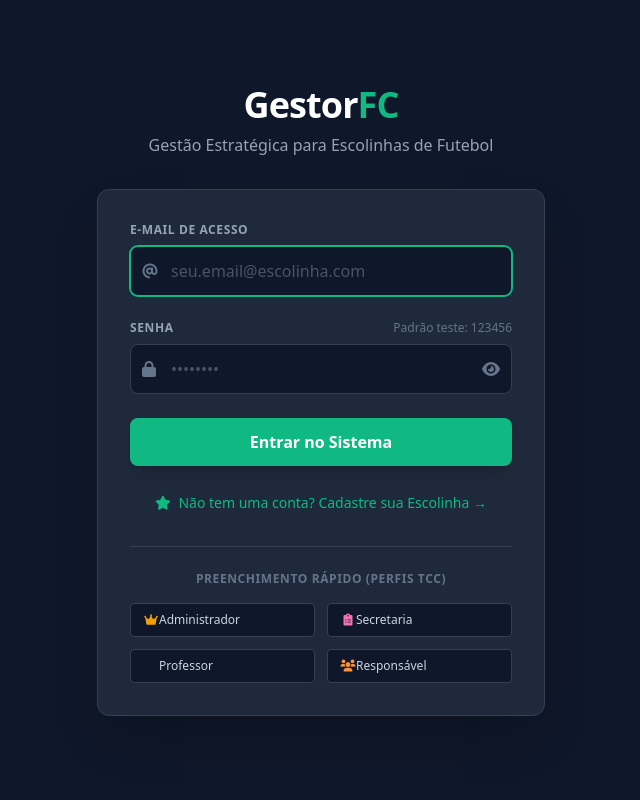
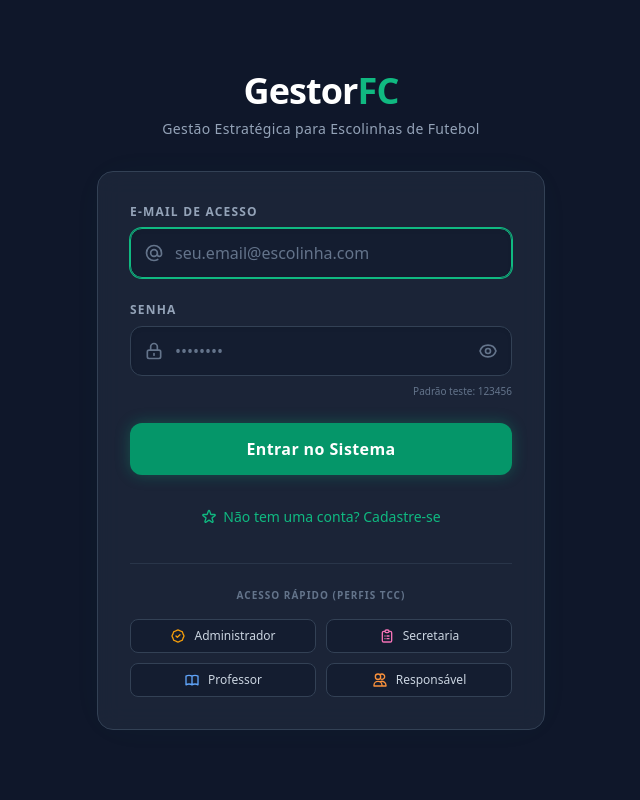
Before and after one commit to KamiJapa/tcc-escolinha-futebol, a PHP site: page /login.php in a window 1280 px wide. Shown: the whole page, without its empty margins (319-959 px from the left). Run offline with PHP 8.4, Linux system fonts and the light colour scheme; some libraries are stand-ins or nearby versions.

Commit message:
design melhorado da tela

```diff
--- a/login.php
+++ b/login.php
@@ -33,81 +33,101 @@ if ($_SERVER['REQUEST_METHOD'] === 'POST') {
     <meta name="viewport" content="width=device-width, initial-scale=1.0">
     <title>Login - GestorFC</title>
     <script src="https://cdn.tailwindcss.com"></script>
-    <link href="https://cdnjs.cloudflare.com/ajax/libs/font-awesome/6.0.0/css/all.min.css" rel="stylesheet">
-    <style>
-        body { background-color: #0f172a; } /* slate-900 */
-        .glass-panel {
-            background-color: #1e293b; /* slate-800 */
-            border: 1px solid #334155; /* slate-700 */
-        }
-    </style>
 </head>
-<body class="flex flex-col items-center justify-center min-h-screen text-slate-300">
+<body class="bg-slate-900 flex flex-col items-center justify-center min-h-screen text-slate-300 p-4 font-sans">
 
     <div class="mb-8 text-center">
         <h1 class="text-4xl font-extrabold text-white tracking-tight mb-2">Gestor<span class="text-emerald-500">FC</span></h1>
-        <p class="text-slate-400">Gestão Estratégica para Escolinhas de Futebol</p>
+        <p class="text-slate-400 text-sm tracking-wide">Gestão Estratégica para Escolinhas de Futebol</p>
     </div>
 
-    <div class="w-full max-w-md glass-panel p-8 rounded-xl shadow-2xl">
+    <div class="w-full max-w-md bg-slate-800/80 backdrop-blur-md border border-slate-700 p-8 rounded-2xl shadow-[0_0_40px_-10px_rgba(0,0,0,0.7)] shadow-emerald-500/5">
         <?php if ($error): ?>
-            <div class="bg-red-500/10 border border-red-500/50 text-red-500 px-4 py-3 rounded mb-6 text-sm flex items-center">
-                <i class="fas fa-exclamation-circle mr-2"></i> <?php echo htmlspecialchars($error); ?>
+            <div class="bg-red-500/10 border border-red-500/30 text-red-400 px-4 py-3 rounded-lg mb-6 text-sm flex items-center shadow-sm">
+                <svg xmlns="http://www.w3.org/2000/svg" class="h-5 w-5 mr-3 flex-shrink-0" fill="none" viewBox="0 0 24 24" stroke="currentColor" stroke-width="2">
+                  <path stroke-linecap="round" stroke-linejoin="round" d="M12 8v4m0 4h.01M21 12a9 9 0 11-18 0 9 9 0 0118 0z" />
+                </svg>
+                <?php echo htmlspecialchars($error); ?>
             </div>
         <?php endif; ?>
 
         <form method="POST" action="login.php" class="space-y-6">
             <div>
-                <label for="email" class="block text-xs font-semibold text-slate-400 uppercase tracking-wider mb-2">E-mail de Acesso</label>
+                <label for="email" class="block text-xs font-bold text-slate-400 uppercase tracking-widest mb-2">E-mail de Acesso</label>
                 <div class="relative">
-                    <div class="absolute inset-y-0 left-0 pl-3 flex items-center pointer-events-none text-slate-500">
-                        <i class="fas fa-at"></i>
+                    <div class="absolute inset-y-0 left-0 pl-3.5 flex items-center pointer-events-none text-slate-500">
+                        <svg xmlns="http://www.w3.org/2000/svg" class="h-5 w-5" fill="none" viewBox="0 0 24 24" stroke="currentColor" stroke-width="2">
+                          <path stroke-linecap="round" stroke-linejoin="round" d="M16 12a4 4 0 10-8 0 4 4 0 008 0zm0 0v1.5a2.5 2.5 0 005 0V12a9 9 0 10-9 9m4.5-1.206a8.959 8.959 0 01-4.5 1.207" />
+                        </svg>
                     </div>
-                    <input type="email" id="email" name="email" class="w-full pl-10 pr-4 py-3 bg-slate-900 border border-slate-700 rounded-lg focus:outline-none focus:border-emerald-500 focus:ring-1 focus:ring-emerald-500 text-white placeholder-slate-600 transition-colors" placeholder="seu.email@escolinha.com" required autofocus>
+                    <input type="email" id="email" name="email" class="w-full pl-11 pr-4 py-3 bg-slate-900/50 border border-slate-700 rounded-xl focus:outline-none focus:border-emerald-500 focus:ring-1 focus:ring-emerald-500 text-white placeholder-slate-500 transition-all shadow-inner" placeholder="seu.email@escolinha.com" required autofocus>
                 </div>
             </div>
 
             <div>
                 <div class="flex justify-between items-center mb-2">
-                    <label for="password" class="block text-xs font-semibold text-slate-400 uppercase tracking-wider">Senha</label>
-                    <span class="text-xs text-slate-500">Padrão teste: 123456</span>
+                    <label for="password" class="block text-xs font-bold text-slate-400 uppercase tracking-widest">Senha</label>
                 </div>
                 <div class="relative">
-                    <div class="absolute inset-y-0 left-0 pl-3 flex items-center pointer-events-none text-slate-500">
-                        <i class="fas fa-lock"></i>
+                    <div class="absolute inset-y-0 left-0 pl-3.5 flex items-center pointer-events-none text-slate-500">
+                        <svg xmlns="http://www.w3.org/2000/svg" class="h-5 w-5" fill="none" viewBox="0 0 24 24" stroke="currentColor" stroke-width="2">
+                          <path stroke-linecap="round" stroke-linejoin="round" d="M12 15v2m-6 4h12a2 2 0 002-2v-6a2 2 0 00-2-2H6a2 2 0 00-2 2v6a2 2 0 002 2zm10-10V7a4 4 0 00-8 0v4h8z" />
+                        </svg>
                     </div>
-                    <input type="password" id="password" name="password" class="w-full pl-10 pr-10 py-3 bg-slate-900 border border-slate-700 rounded-lg focus:outline-none focus:border-emerald-500 focus:ring-1 focus:ring-emerald-500 text-white placeholder-slate-600 transition-colors" placeholder="••••••••" required>
-                    <div class="absolute inset-y-0 right-0 pr-3 flex items-center cursor-pointer text-slate-500 hover:text-slate-300" onclick="togglePassword()">
-                        <i class="fas fa-eye" id="eye-icon"></i>
+                    <input type="password" id="password" name="password" class="w-full pl-11 pr-11 py-3 bg-slate-900/50 border border-slate-700 rounded-xl focus:outline-none focus:border-emerald-500 focus:ring-1 focus:ring-emerald-500 text-white placeholder-slate-500 transition-all shadow-inner" placeholder="••••••••" required>
+                    <div class="absolute inset-y-0 right-0 pr-3.5 flex items-center cursor-pointer text-slate-500 hover:text-slate-300 transition-colors" onclick="togglePassword()">
+                        <svg id="eye-icon" xmlns="http://www.w3.org/2000/svg" class="h-5 w-5" fill="none" viewBox="0 0 24 24" stroke="currentColor" stroke-width="2">
+                          <path stroke-linecap="round" stroke-linejoin="round" d="M15 12a3 3 0 11-6 0 3 3 0 016 0z" />
+                          <path stroke-linecap="round" stroke-linejoin="round" d="M2.458 12C3.732 7.943 7.523 5 12 5c4.478 0 8.268 2.943 9.542 7-1.274 4.057-5.064 7-9.542 7-4.477 0-8.268-2.943-9.542-7z" />
+                        </svg>
+                        <svg id="eye-slash-icon" xmlns="http://www.w3.org/2000/svg" class="h-5 w-5 hidden" fill="none" viewBox="0 0 24 24" stroke="currentColor" stroke-width="2">
+                          <path stroke-linecap="round" stroke-linejoin="round" d="M13.875 18.825A10.05 10.05 0 0112 19c-4.478 0-8.268-2.943-9.543-7a9.97 9.97 0 011.563-3.029m5.858.908a3 3 0 114.243 4.243M9.878 9.878l4.242 4.242M9.88 9.88l-3.29-3.29m7.532 7.532l3.29 3.29M3 3l3.59 3.59m0 0A9.953 9.953 0 0112 5c4.478 0 8.268 2.943 9.543 7a10.025 10.025 0 01-4.132 5.411m0 0L21 21" />
+                        </svg>
                     </div>
                 </div>
+                <p class="text-[10px] text-slate-500 mt-2 text-right">Padrão teste: 123456</p>
             </div>
 
-            <button type="submit" class="w-full bg-emerald-500 hover:bg-emerald-600 text-white font-bold py-3 px-4 rounded-lg shadow-lg transition-colors focus:outline-none focus:ring-2 focus:ring-emerald-500 focus:ring-offset-2 focus:ring-offset-slate-900">
+            <button type="submit" class="w-full bg-emerald-600 hover:bg-emerald-500 text-white font-bold py-3.5 px-4 rounded-xl shadow-[0_0_15px_rgba(16,185,129,0.3)] hover:shadow-[0_0_20px_rgba(16,185,129,0.5)] transition-all duration-200 focus:outline-none focus:ring-2 focus:ring-emerald-500 focus:ring-offset-2 focus:ring-offset-slate-900 tracking-wide">
                 Entrar no Sistema
             </button>
 
-            <div class="text-center mt-4">
-                <a href="#" class="text-sm text-emerald-500 hover:text-emerald-400 transition-colors">
-                    <i class="fas fa-star mr-1"></i> Não tem uma conta? Cadastre sua Escolinha &rarr;
+            <div class="text-center pt-2">
+                <a href="#" class="inline-flex items-center text-sm text-emerald-500 hover:text-emerald-400 font-medium transition-colors">
+                    <svg xmlns="http://www.w3.org/2000/svg" class="h-4 w-4 mr-1.5" fill="none" viewBox="0 0 24 24" stroke="currentColor" stroke-width="2">
+                      <path stroke-linecap="round" stroke-linejoin="round" d="M11.049 2.927c.3-.921 1.603-.921 1.902 0l1.519 4.674a1 1 0 00.95.69h4.915c.969 0 1.371 1.24.588 1.81l-3.976 2.888a1 1 0 00-.363 1.118l1.518 4.674c.3.922-.755 1.688-1.538 1.118l-3.976-2.888a1 1 0 00-1.176 0l-3.976 2.888c-.783.57-1.838-.197-1.538-1.118l1.518-4.674a1 1 0 00-.363-1.118l-3.976-2.888c-.784-.57-.38-1.81.588-1.81h4.914a1 1 0 00.951-.69l1.519-4.674z" />
+                    </svg>
+                    Não tem uma conta? Cadastre-se
                 </a>
             </div>
         </form>
 
-        <div class="mt-8 pt-6 border-t border-slate-700">
-            <p class="text-xs font-semibold text-slate-500 uppercase tracking-wider text-center mb-4">Preenchimento Rápido (Perfis TCC)</p>
-            <div class="grid grid-cols-2 gap-3">
-                <button type="button" onclick="fillLogin('admin@teste.com', '123456')" class="bg-slate-900 hover:bg-slate-700 border border-slate-700 text-slate-300 text-xs py-2 px-3 rounded flex items-center transition-colors">
-                    <i class="fas fa-crown text-amber-500 w-4"></i> Administrador
+        <div class="mt-8 pt-6 border-t border-slate-700/60">
+            <p class="text-[10px] font-bold text-slate-500 uppercase tracking-widest text-center mb-4">Acesso Rápido (Perfis TCC)</p>
+            <div class="grid grid-cols-2 gap-2.5">
+                <button type="button" onclick="fillLogin('admin@teste.com', '123456')" class="group flex items-center justify-center gap-2 bg-slate-900/50 hover:bg-slate-800 border border-slate-700 hover:border-slate-600 text-slate-300 text-xs py-2 px-3 rounded-lg transition-all duration-200">
+                    <svg xmlns="http://www.w3.org/2000/svg" class="h-4 w-4 text-amber-500 group-hover:scale-110 transition-transform" fill="none" viewBox="0 0 24 24" stroke="currentColor" stroke-width="2">
+                      <path stroke-linecap="round" stroke-linejoin="round" d="M9 12l2 2 4-4M7.835 4.697a3.42 3.42 0 001.946-.806 3.42 3.42 0 014.438 0 3.42 3.42 0 001.946.806 3.42 3.42 0 013.138 3.138 3.42 3.42 0 00.806 1.946 3.42 3.42 0 010 4.438 3.42 3.42 0 00-.806 1.946 3.42 3.42 0 01-3.138 3.138 3.42 3.42 0 00-1.946.806 3.42 3.42 0 01-4.438 0 3.42 3.42 0 00-1.946-.806 3.42 3.42 0 01-3.138-3.138 3.42 3.42 0 00-.806-1.946 3.42 3.42 0 010-4.438 3.42 3.42 0 00.806-1.946 3.42 3.42 0 013.138-3.138z" />
+                    </svg>
+                    <span class="font-medium">Administrador</span>
                 </button>
-                <button type="button" onclick="fillLogin('secretaria@teste.com', '123456')" class="bg-slate-900 hover:bg-slate-700 border border-slate-700 text-slate-300 text-xs py-2 px-3 rounded flex items-center transition-colors">
-                    <i class="fas fa-clipboard-list text-pink-400 w-4"></i> Secretaria
+                <button type="button" onclick="fillLogin('secretaria@teste.com', '123456')" class="group flex items-center justify-center gap-2 bg-slate-900/50 hover:bg-slate-800 border border-slate-700 hover:border-slate-600 text-slate-300 text-xs py-2 px-3 rounded-lg transition-all duration-200">
+                    <svg xmlns="http://www.w3.org/2000/svg" class="h-4 w-4 text-pink-400 group-hover:scale-110 transition-transform" fill="none" viewBox="0 0 24 24" stroke="currentColor" stroke-width="2">
+                      <path stroke-linecap="round" stroke-linejoin="round" d="M9 5H7a2 2 0 00-2 2v12a2 2 0 002 2h10a2 2 0 002-2V7a2 2 0 00-2-2h-2M9 5a2 2 0 002 2h2a2 2 0 002-2M9 5a2 2 0 012-2h2a2 2 0 012 2m-3 7h3m-3 4h3m-6-4h.01M9 16h.01" />
+                    </svg>
+                    <span class="font-medium">Secretaria</span>
                 </button>
-                <button type="button" onclick="fillLogin('professor@teste.com', '123456')" class="bg-slate-900 hover:bg-slate-700 border border-slate-700 text-slate-300 text-xs py-2 px-3 rounded flex items-center transition-colors">
-                    <i class="fas fa-whistle text-blue-400 w-4"></i> Professor
+                <button type="button" onclick="fillLogin('professor@teste.com', '123456')" class="group flex items-center justify-center gap-2 bg-slate-900/50 hover:bg-slate-800 border border-slate-700 hover:border-slate-600 text-slate-300 text-xs py-2 px-3 rounded-lg transition-all duration-200">
+                    <svg xmlns="http://www.w3.org/2000/svg" class="h-4 w-4 text-blue-400 group-hover:scale-110 transition-transform" fill="none" viewBox="0 0 24 24" stroke="currentColor" stroke-width="2">
+                      <path stroke-linecap="round" stroke-linejoin="round" d="M12 6.253v13m0-13C10.832 5.477 9.246 5 7.5 5S4.168 5.477 3 6.253v13C4.168 18.477 5.754 18 7.5 18s3.332.477 4.5 1.253m0-13C13.168 5.477 14.754 5 16.5 5c1.747 0 3.332.477 4.5 1.253v13C19.832 18.477 18.247 18 16.5 18c-1.746 0-3.332.477-4.5 1.253" />
+                    </svg>
+                    <span class="font-medium">Professor</span>
                 </button>
-                <button type="button" onclick="fillLogin('responsavel@teste.com', '123456')" class="bg-slate-900 hover:bg-slate-700 border border-slate-700 text-slate-300 text-xs py-2 px-3 rounded flex items-center transition-colors">
-                    <i class="fas fa-users text-orange-400 w-4"></i> Responsável
+                <button type="button" onclick="fillLogin('responsavel@teste.com', '123456')" class="group flex items-center justify-center gap-2 bg-slate-900/50 hover:bg-slate-800 border border-slate-700 hover:border-slate-600 text-slate-300 text-xs py-2 px-3 rounded-lg transition-all duration-200">
+                    <svg xmlns="http://www.w3.org/2000/svg" class="h-4 w-4 text-orange-400 group-hover:scale-110 transition-transform" fill="none" viewBox="0 0 24 24" stroke="currentColor" stroke-width="2">
+                      <path stroke-linecap="round" stroke-linejoin="round" d="M12 4.354a4 4 0 110 5.292M15 21H3v-1a6 6 0 0112 0v1zm0 0h6v-1a6 6 0 00-9-5.197M13 7a4 4 0 11-8 0 4 4 0 018 0z" />
+                    </svg>
+                    <span class="font-medium">Responsável</span>
                 </button>
             </div>
         </div>
@@ -116,15 +136,17 @@ if ($_SERVER['REQUEST_METHOD'] === 'POST') {
     <script>
         function togglePassword() {
             const input = document.getElementById('password');
-            const icon = document.getElementById('eye-icon');
+            const eyeIcon = document.getElementById('eye-icon');
+            const eyeSlashIcon = document.getElementById('eye-slash-icon');
+
             if (input.type === 'password') {
                 input.type = 'text';
-                icon.classList.remove('fa-eye');
-                icon.classList.add('fa-eye-slash');
+                eyeIcon.classList.add('hidden');
+                eyeSlashIcon.classList.remove('hidden');
             } else {
                 input.type = 'password';
-                icon.classList.remove('fa-eye-slash');
-                icon.classList.add('fa-eye');
+                eyeIcon.classList.remove('hidden');
+                eyeSlashIcon.classList.add('hidden');
             }
         }
 
```
Also changed, not shown: 1 other file.
